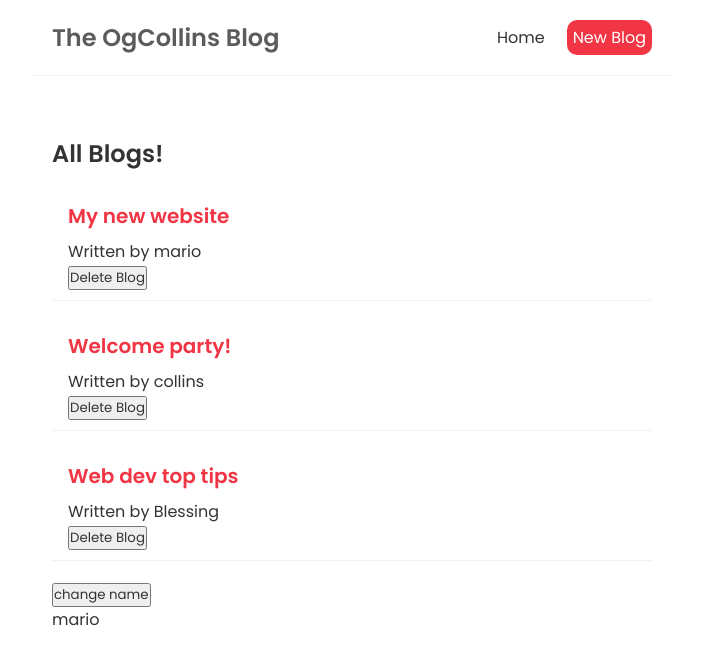
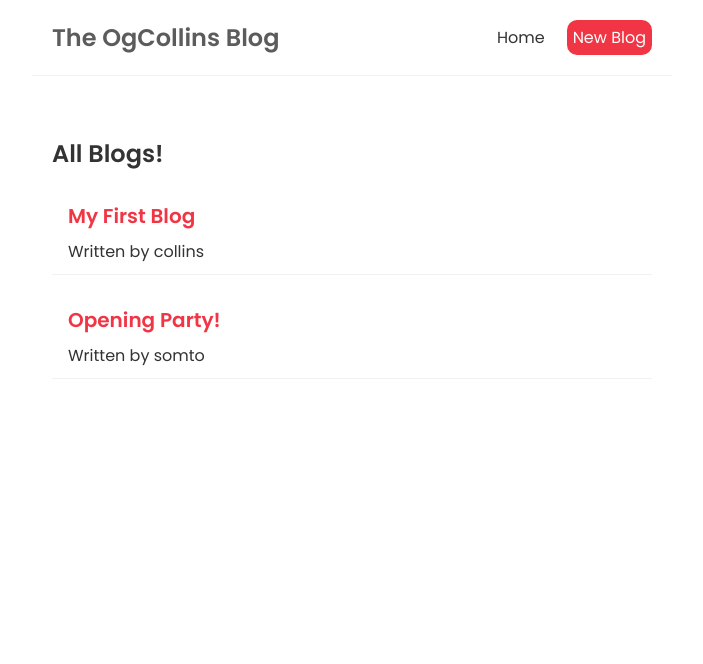
Before and after one commit to collins-dev1/ogcollins_blog, a React (Create React App) app: page / in a window 1280 px wide. Shown: the top 664 px of the page, without its empty margins (288-991 px from the left). Built offline with nearby package versions, Linux system fonts and the light colour scheme; data requests are answered from the project's data file.

Commit message:
fetching data

```diff
--- a/src/bloglist.js
+++ b/src/bloglist.js
@@ -16,7 +16,7 @@
 
 // export default BlogList;
 
-const BlogList = ({blogs,title,handleDelete}) => {
+const BlogList = ({blogs,title}) => {
     return (
         <div className="blog-list">
             <h2>{title}</h2>
@@ -24,7 +24,7 @@ const BlogList = ({blogs,title,handleDelete}) => {
                 <div className="blog-preview" key={blog.id}>
                     <h2>{blog.title}</h2>
                     <p>Written by {blog.author}</p>
-                    <button onClick={() => handleDelete(blog.id)}>Delete Blog</button>
+                    {/* <button onClick={() => handleDelete(blog.id)}>Delete Blog</button> */}
                 </div>
             ))}
         </div>
--- a/src/home.js
+++ b/src/home.js
@@ -26,32 +26,39 @@ const Home = () => {
     //  );
 
     // Setting up my Blog with the help of useState Method
-    const [blogs, setBlogs] = useState([
-        {title: 'My new website', body: 'lorem ipsum....', author: 'mario', id:1},
-        {title: 'Welcome party!', body: 'lorem ipsun....', author: 'collins', id:2},
-        {title: 'Web dev top tips', body: 'lorem ipsum.....', author: 'Blessing', id:3}
-    ]);
+    // const [blogs, setBlogs] = useState([
+    //     {title: 'My new website', body: 'lorem ipsum....', author: 'mario', id:1},
+    //     {title: 'Welcome party!', body: 'lorem ipsun....', author: 'collins', id:2},
+    //     {title: 'Web dev top tips', body: 'lorem ipsum.....', author: 'Blessing', id:3}
+    // ]);
+
+    const [blogs, setBlogs] = useState(null);
 
     // Changing of Name with useState and useEffect
     const [name, setName] = useState('mario');
 
     // Delete Function for deleting my Blog
-    const handleDelete = (id) => {
-        const newBlogs = blogs.filter(blog => blog.id !== id);
-        setBlogs(newBlogs);
-    }
+    // const handleDelete = (id) => {
+    //     const newBlogs = blogs.filter(blog => blog.id !== id);
+    //     setBlogs(newBlogs);
+    // }
 
     useEffect(() => {
-        console.log('Use Effect');
-        console.log(name);
-    }, [name]);
+        fetch('http://localhost:8000/blogs')
+           .then(res => {
+             return res.json();
+           })
+           .then(data => {
+             setBlogs(data)
+           })
+    }, []);
 
     return(
         <div className="home">
             {/* Sending variables and function to the bloglist file */}
-            <BlogList blogs={blogs} title="All Blogs!" handleDelete={handleDelete}/>
-            <button onClick={() => setName('collins')}>change name</button>
-            <p>{name}</p>
+            {blogs && <BlogList blogs={blogs} title="All Blogs!"/>}
+            {/* <button onClick={() => setName('collins')}>change name</button>
+            <p>{name}</p> */}
             {/* Viewing my blog one by one method */}
             {/* <BlogList blogs={blogs.filter((blog) => blog.author === 'collins')} title="Collins's Blogs!" handleDelete={handleDelete}/> */}
         </div>
```
